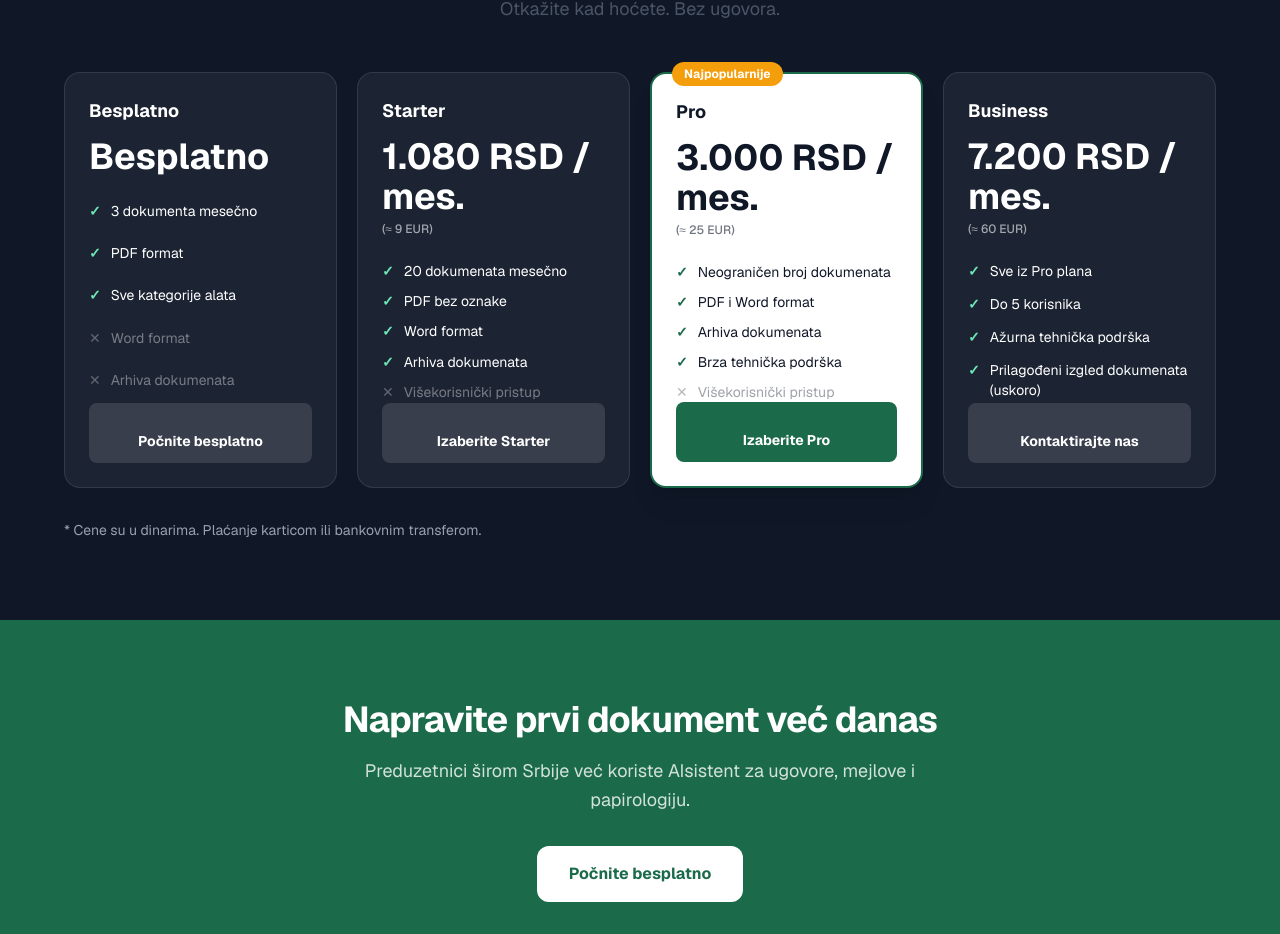
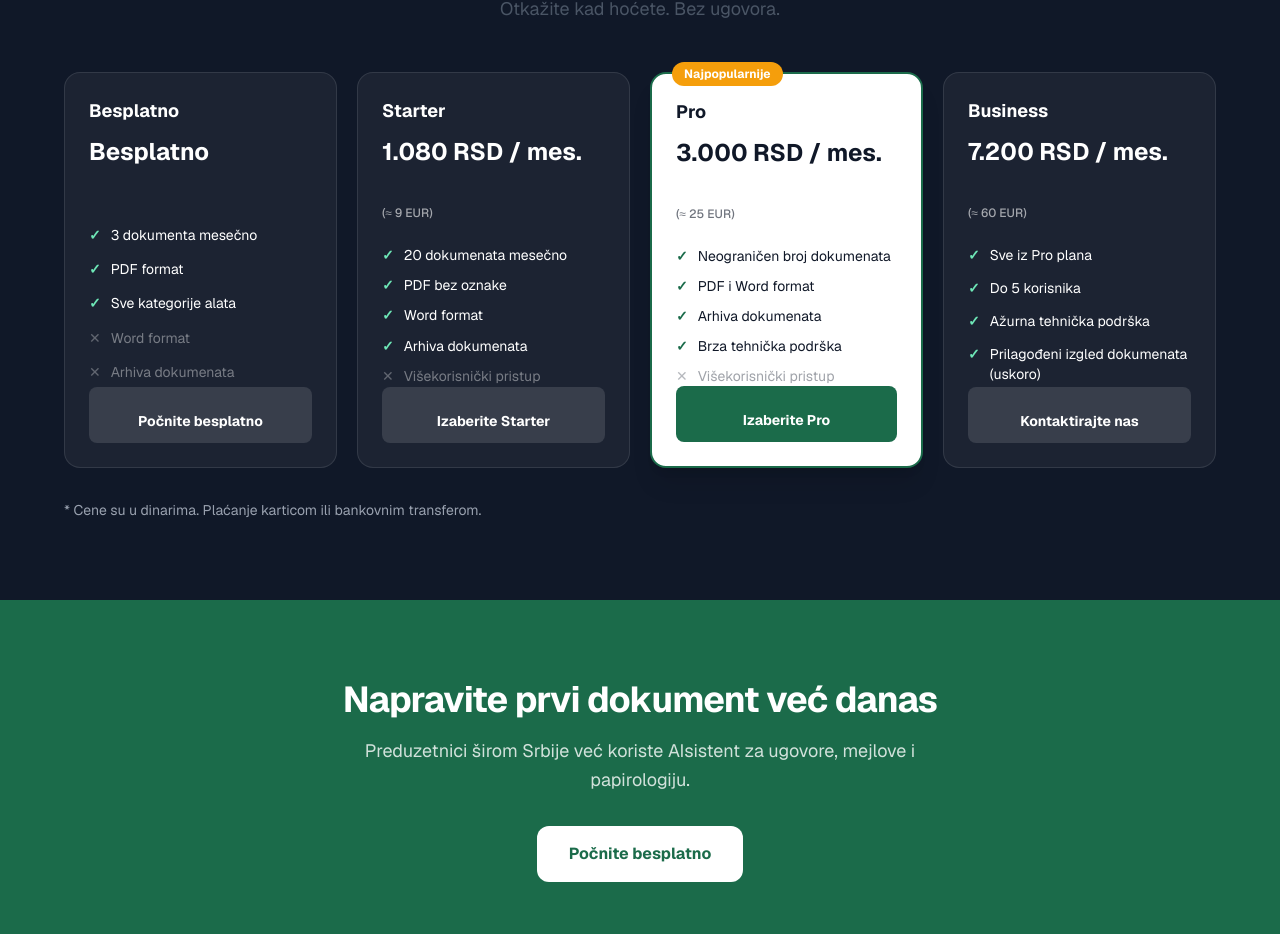
Before and after one commit to dambus/aisistent, a Next.js app: page / in a window 1280 px wide. Shown: the part 3957-4891 px from the top of the page. Built offline with nearby package versions, Linux system fonts and the light colour scheme; no server answers.

Commit message:
fix: pricing kartice jednaka visina — flex layout i min-h na ceni

```diff
--- a/app/page.tsx
+++ b/app/page.tsx
@@ -450,7 +450,7 @@ export default async function Home() {
           {pricing.map(plan => (
             <article
               key={plan.name}
-              className={`flex flex-col h-full relative rounded-2xl border p-6 transition-all duration-200 ${
+              className={`flex flex-col relative rounded-2xl border p-6 transition-all duration-200 ${
                 plan.featured
                   ? 'border-2 bg-white text-gray-900 shadow-xl'
                   : 'border-white/10 bg-white/5 hover:bg-white/8'
@@ -466,7 +466,7 @@ export default async function Home() {
                 </span>
               )}
               <h3 className="text-lg font-bold">{plan.name}</h3>
-              <p className="mt-3 text-4xl font-bold">
+              <p className="mt-3 min-h-[4rem] text-2xl font-bold leading-tight">
                 {plan.price}
               </p>
               {plan.euroEquivalent && (
@@ -487,7 +487,7 @@ export default async function Home() {
               </ul>
               <a
                 href={plan.href}
-                className="mt-auto pt-7 block rounded-lg px-5 py-3 text-center text-sm font-bold transition-all duration-200 hover:scale-[1.02]"
+                className="mt-auto pt-6 block rounded-lg px-5 py-3 text-center text-sm font-bold transition-all duration-200 hover:scale-[1.02]"
                 style={
                   plan.featured
                     ? { backgroundColor: PRIMARY, color: '#fff' }
```
